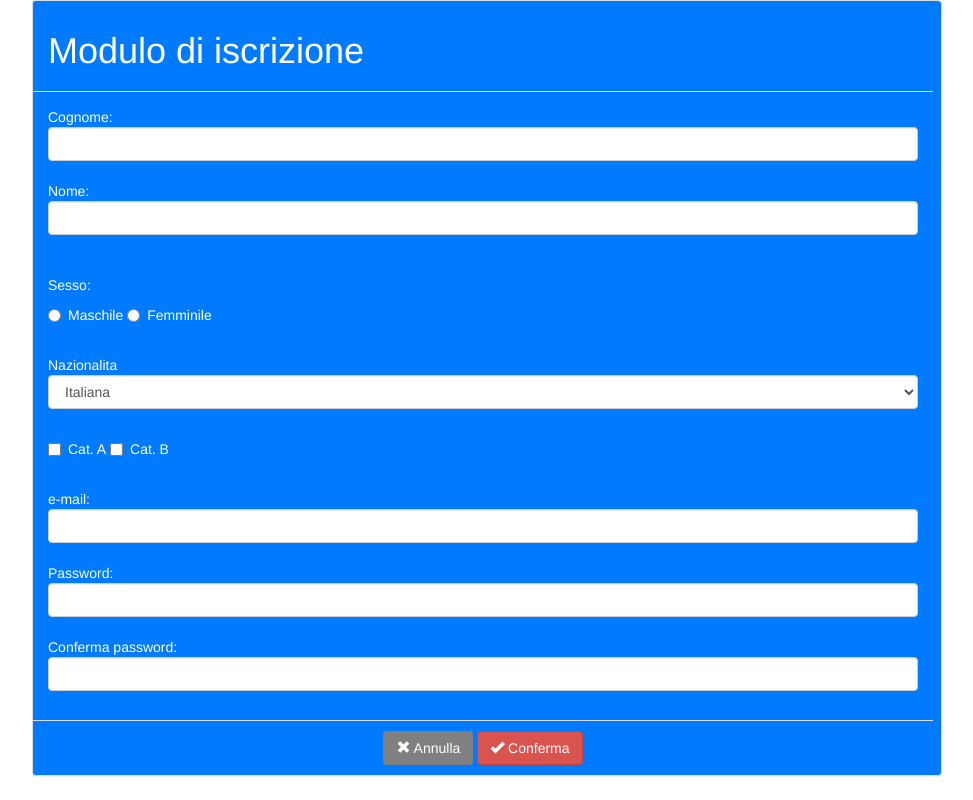
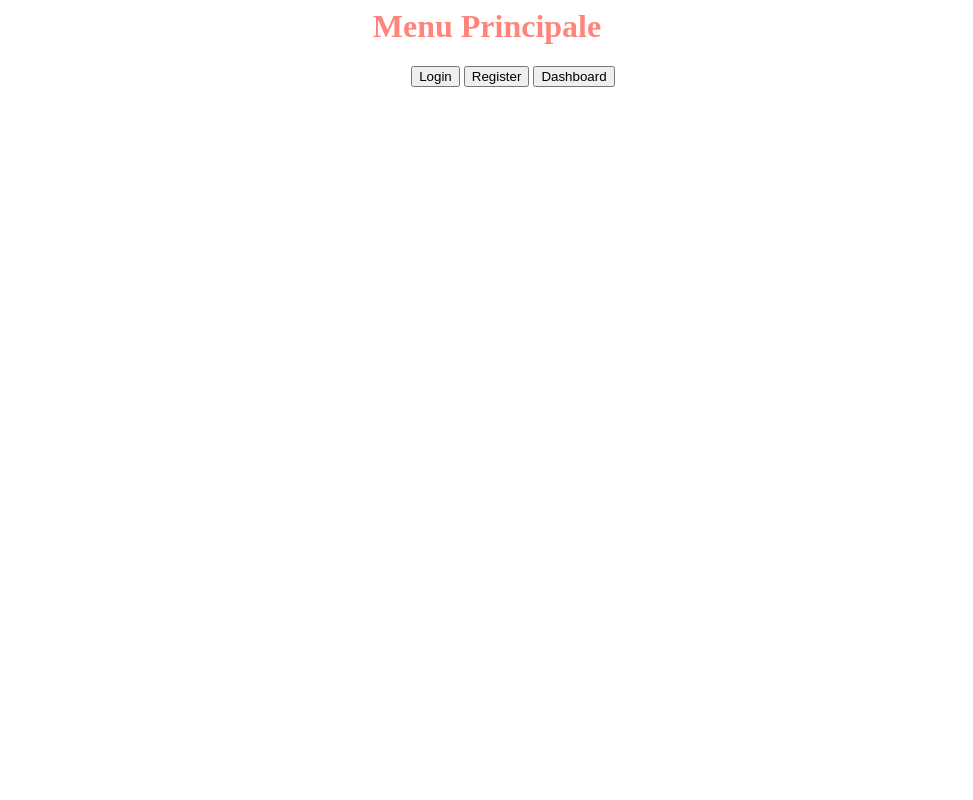
Before and after one commit to Emaronti/Esercizi-php, a PHP site: page / in a window 1280 px wide. Shown: the whole page, without its empty margins (153-1126 px from the left). Run offline with PHP 8.4, Linux system fonts and the light colour scheme.

Commit message:
commit 10

```diff
--- a/esito.php
+++ b/esito.php
@@ -64,7 +64,7 @@ try{
 
        <div class="panel-footer" align="center"  style="background-color:gold;width:900px">
 
-       <a href="index.html"> <button type="button" class="btn"  style="background-color:white"><span class="glyphicon glyphicon-remove" aria-hidden="true"></span> Chiudi</button></a>
+       <a href="index.php"> <button type="button" class="btn"  style="background-color:white"><span class="glyphicon glyphicon-remove" aria-hidden="true"></span> Chiudi</button></a>
 
       </div>
      </div>
--- a/index.html
+++ b/index.html
@@ -1,82 +1,43 @@
 <html>
-
   <head>
-  <link rel="stylesheet" href="https://maxcdn.bootstrapcdn.com/bootstrap/3.3.7/css/bootstrap.min.css">
-
     <style>
-    body,h1{
-      color:white;
+      .titolo{
+        color:#FF857C;
+      }
+      .login,.registra,.dashboard{
+        position:relative;
+        left:44%
+      }
+      a{
+        text-decoration:none;
+        color:black;
       }
     </style>
-
-  <script language="Javascript" type="text/javascript">
-<!--
-function testpass(form1){
-
-
-  // Verifico che le due password siano uguali, in caso contrario avverto
-  // dell'errore con un Alert
-  if (form1.pass.value !=  form1.pass1.value) {
-    alert("La password inserita non coincide con la prima!")
-    form1.pass.focus()
-    form1.pass.select()
-    return false
-  }
-  return true
-}
--->
-</script>
 
   </head>
 
   <body>
+    <div class="titolo">
+      <h1 align="center">
+        Menu Principale
+      </h1>
+    </div>
 
-  <div class="container" style="width:940px">
+    <div class="bottoni">
+    <a href="login.php"><button class="login">Login</button></a>
+    <a href="reg.php"> <button class="registra"> Register</button></a>
+     <a href="dashb.php"><button class="dashboard">Dashboard</button></a>
+  </div>
 
-    <div class="panel panel-default" style="background-color:#007BFF"  style="width:900px">
-      <div class="panel-heading" style="background-color:#007BFF;width:900px"><h1>Modulo di iscrizione</h1></div>
-      <div class="panel-body" style="width:900px">
-        <form action='signup.php' method='post' name='form1' onsubmit="return testpass(this)">
 
-          Cognome: <input type="text"  class="form-control"  name="cognome" required>
-          <br>
-          Nome: <input type="text" class="form-control"  name="nome" required> <br>
-
-          <br>
-          Sesso:
-          <div class="radio">
-            <label><input type="radio" name="gender" value="Maschile" required>Maschile</label>
-
-            <label><input type="radio" name="gender" value="Femminile" required>Femminile</label>
-
-          </div>
-          <br> Nazionalita <select class="form-control" id="sel1" name="nazionalita" required>
-             <option value="Italiana">Italiana</option>
-            <option value="Inglese">Inglese</option>
-            <option value="Statunitense">Statunitense</option>
-            <option value="Spagnola">Spagnola</option>
-         </select> <br>
-
-          <div class="checkbox">
-            <label><input type="checkbox" name="cat" value="categ. A">Cat. A</label>
-            <label><input type="checkbox" name="cat1" value="categ. B">Cat. B</label>
-          </div> <br>
-
-          e-mail: <input type="text" class="form-control" size="35" name="email" required> <br>
-
-          Password: <input type="password" class="form-control" size="35" name="pass"  required><br>
-          Conferma password: <input type="password" class="form-control" size="35" name="pass1"  required>
 
 
 </div>
-      <div class="panel-footer" align="center"  style="background-color:#007BFF;width:900px">
 
-        <button type="reset" class="btn"  style="background-color:grey"><span class="glyphicon glyphicon-remove" aria-hidden="true"></span> Annulla</button>
-        <button type="submit" class="btn btn-danger" value="Submit"><span class="glyphicon glyphicon-ok" aria-hidden="true"></span> Conferma</button>
-      </div>
-    </div>
 
-</form>
+
+
+
   </body>
 
 </html>
```
Also changed, not shown: dashb.php (added, +48 -0 lines), login.php (added, +57 -0 lines), reg.php (added, +82 -0 lines). Lines whose indentation alone changed are shown as unchanged.
